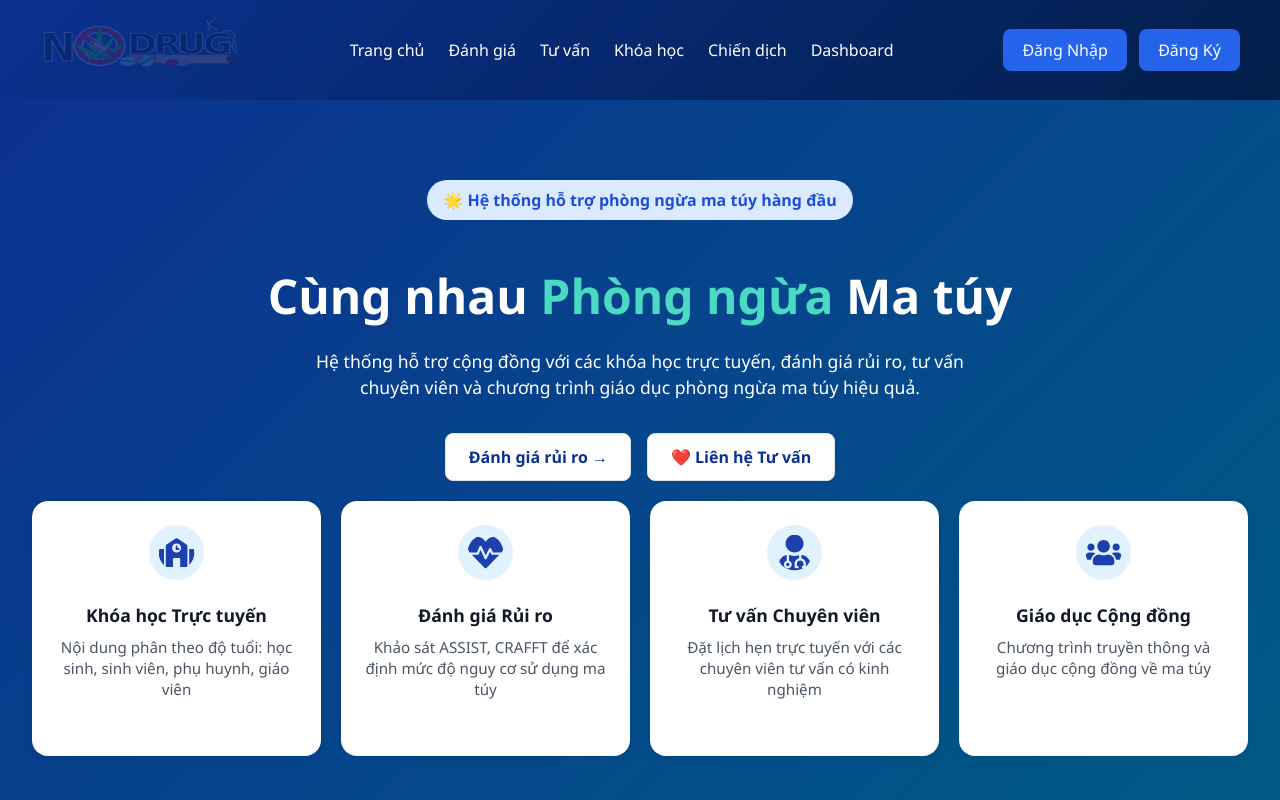
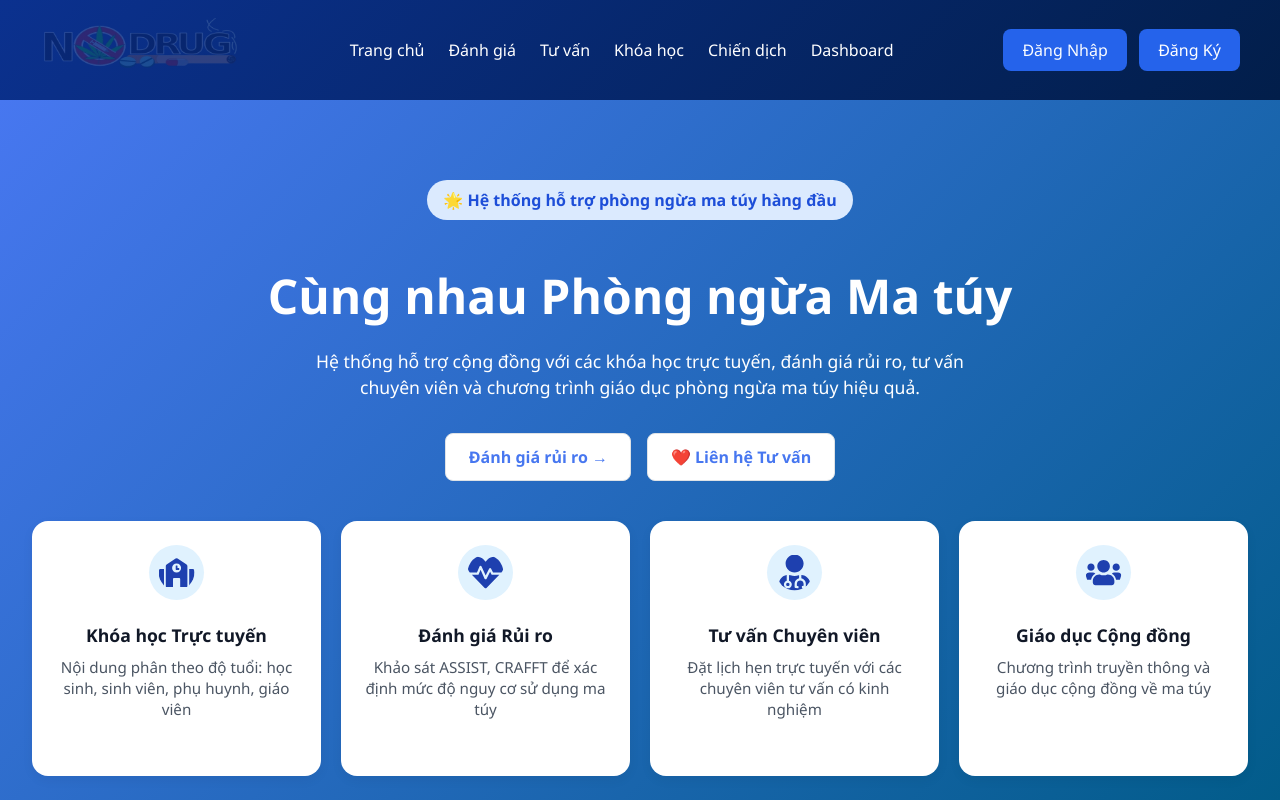
Before and after one commit to ng-dhp/SWP-Drug-FontEnd, a React (Vite) app: page / in a window 1280 px wide. Built offline with nearby package versions, Linux system fonts and the light colour scheme.

Commit message:
chỉnh màu

```diff
--- a/src/AppContent.css
+++ b/src/AppContent.css
@@ -1,6 +1,5 @@
 :root {
-  --primary-color: #0b318f;
-  --accent-color: #4ad9c2;
+  --primary-color: #4777f0;
   --bg-light: #f8f9fa;
   --text-dark: #333;
   --hover-gray: #f1f1f1;
@@ -81,11 +80,6 @@ nav button:hover {
   font-weight: 800;
   margin-bottom: 1rem;
 }
-
-.hero h2 span {
-  color: var(--accent-color);
-}
-
 .hero p {
   font-size: 1.1rem;
   max-width: 700px;
@@ -164,7 +158,9 @@ nav button:hover {
   display: grid;
   grid-template-columns: repeat(auto-fit, minmax(230px, 1fr));
   gap: 20px;
-  margin-top: 20px;
+  margin-top: 40px;
+
+
 }
 
 .khungtinhnang > div {
```
